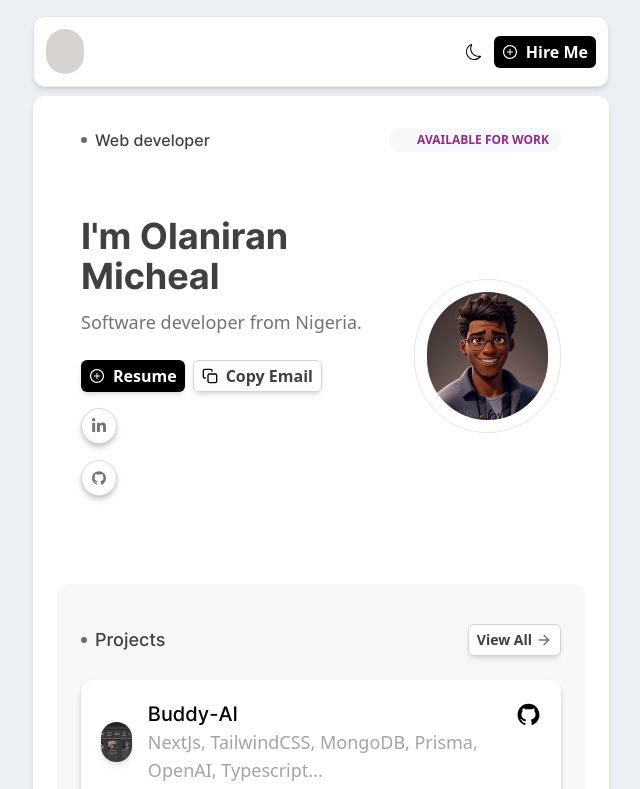
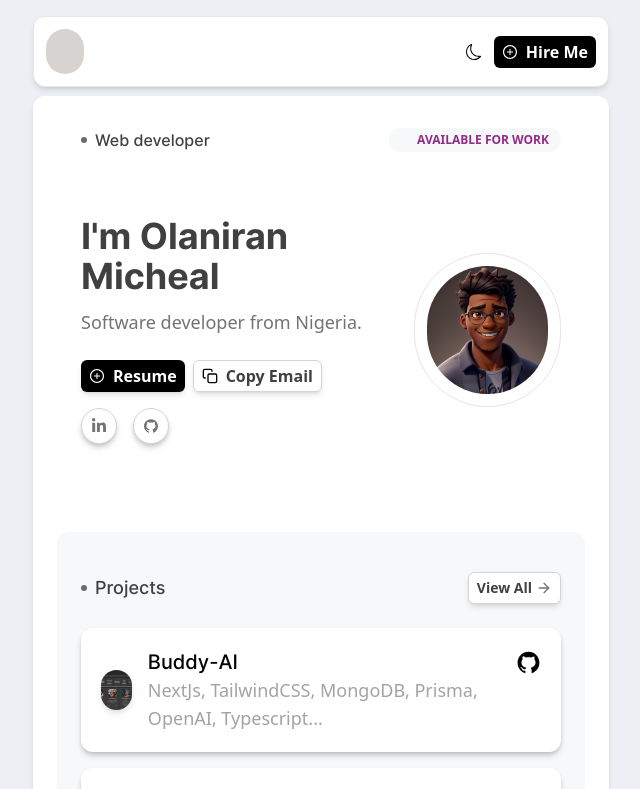
Before and after one commit to NiranMike/NiranMike_Portfolio, a Next.js app: page / in a window 1280 px wide. Shown: the top 789 px of the page, without its empty margins (319-959 px from the left). Built offline with nearby package versions, Linux system fonts and the light colour scheme; some icons are missing.

Commit message:
flexed icons

```diff
--- a/app/page.js
+++ b/app/page.js
@@ -176,7 +176,7 @@ export default function Home() {
                   </div>
 
                 </div>
-                <div>
+                <div className="flex gap-4">
                   <Link href="https://www.linkedin.com/in/micheal-olaniran-678837201/" className="border-neutral-300 mt-4 bg-white shadow-md drop-shadow-md border dark:bg-[#373737]  dark:border-none w-9 h-9 px-2 rounded-full flex items-center justify-center gap-x-1  ">
                       <FaLinkedinIn className="text-neutral-500 dark:text-white" />
                   </Link>
```
